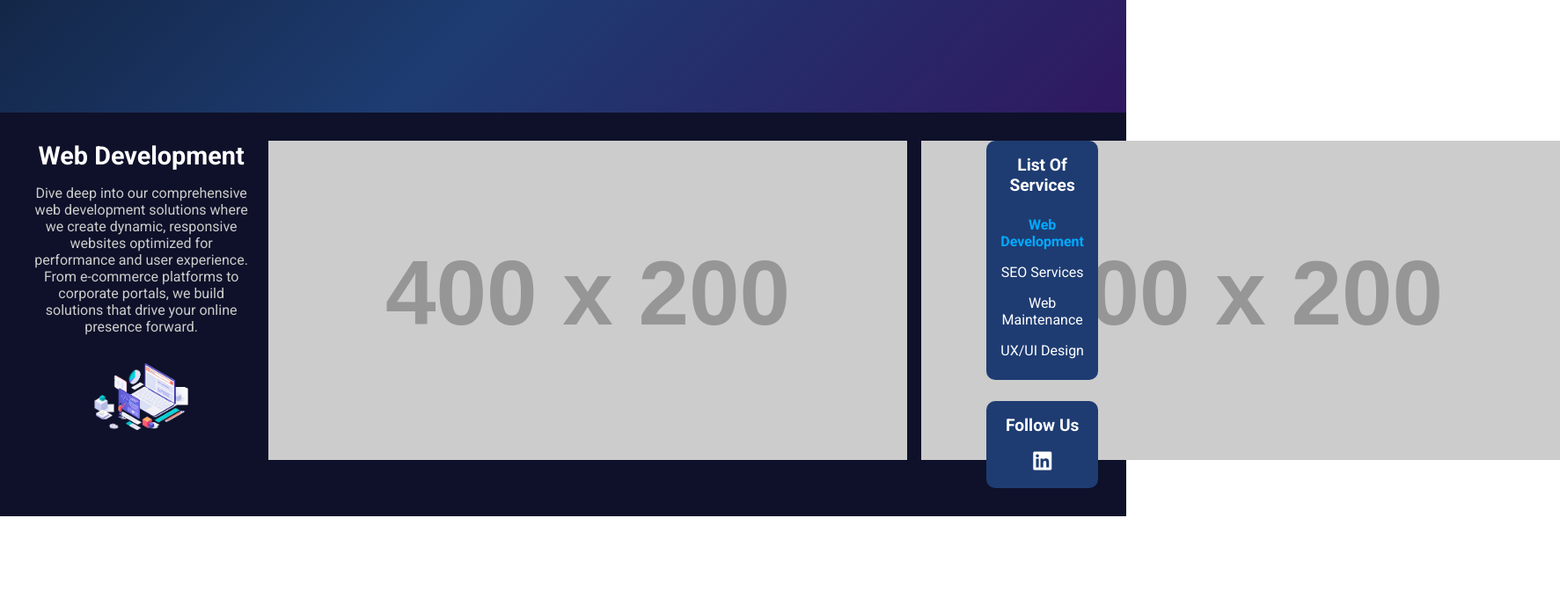
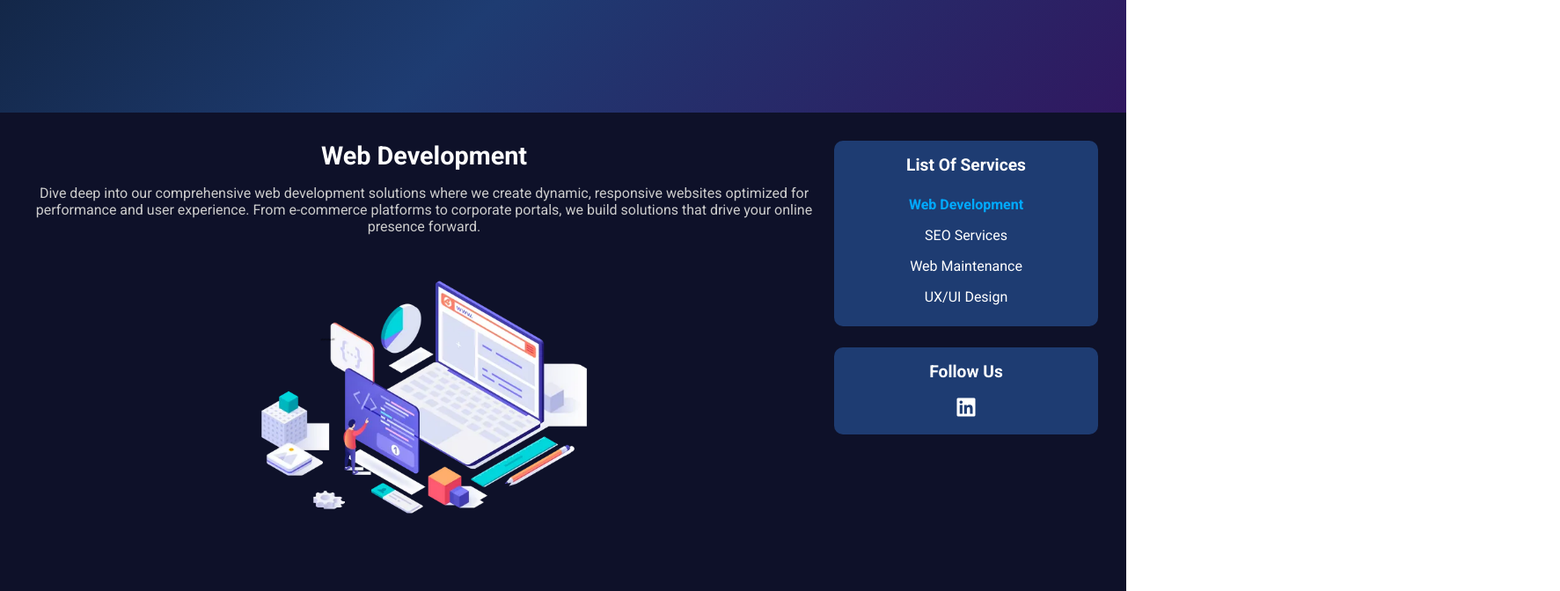
Before and after one commit to ejaz0/shirkat, a React (Create React App) app: page /service/1 in a window 1280 px wide. Shown: the part 272-944 px from the top of the page at 88% size, 1773 px wide, since content can reach past the window. Before the commit the page ends 859 px from the top, so only its background shows below. Built offline with nearby package versions, Linux system fonts and the light colour scheme; a small style sheet from the web is missing.

Commit message:
Final push

```diff
--- a/src/Components/PortfolioDetail.js
+++ b/src/Components/PortfolioDetail.js
@@ -1,6 +1,8 @@
 import React, { useState } from 'react';
 import { useParams, Link } from 'react-router-dom';
 import '../Styles/Css/PortfolioDetails.css'; // Ensure the path is correct
+
+// Import images
 import CWImage1 from '../Styles/Css/images/portfolio/ConnectWork/Homepage.png';
 import CWImage2 from '../Styles/Css/images/portfolio/ConnectWork/employeers.png';
 import CWImage3 from '../Styles/Css/images/portfolio/ConnectWork/Jobboard.png';
@@ -14,7 +16,7 @@ const PortfolioDetail = () => {
         1: {
             title: "Connectwork.se",
             description: "A dynamic platform connecting job seekers with employers. We created their logo and built an engaging website.",
-            details: "Detailed information about Connectwork.se project...",
+            details: "At Threesoft, we take pride in bringing ideas to life. We conceived ConnectWork from inception, starting with a simple Figma prototype and crafting its unique identity, including logo design and comprehensive web development. Our journey culminated in delivering ConnectWork—a dynamic platform where job seekers and employers seamlessly connect. ",
             images: [CWImage1, CWImage2, CWImage3, CWImage4]
         },
         // Add more portfolio items as needed
@@ -37,12 +39,10 @@ const PortfolioDetail = () => {
         );
     };
 
-    // Prepare main image and slideshow images
-    let mainImage;
+    // Prepare slideshow images
     let subImages;
 
     if (id === '1' && portfolio.images) {
-        mainImage = <img src={CWImage1} alt="Connectwork.se Homepage" className="portfolio-image" />;
         subImages = (
             <div className="portfolio-subcontent">
                 {portfolio.images.map((image, index) => (
@@ -61,15 +61,10 @@ const PortfolioDetail = () => {
             </div>
         );
     } else {
-        mainImage = <img src="https://via.placeholder.com/800x400" alt="Service" className="portfolio-image" />;
+        // Default placeholder or error handling if id doesn't match
         subImages = (
             <div className="portfolio-subcontent">
-                <div className="portfolio-subimage-wrapper">
-                    <img src="https://via.placeholder.com/400x200" alt="Subcontent 1" className="portfolio-subimage" />
-                </div>
-                <div className="portfolio-subimage-wrapper">
-                    <img src="https://via.placeholder.com/400x200" alt="Subcontent 2" className="portfolio-subimage" />
-                </div>
+                <p>No images found for this project.</p>
             </div>
         );
     }
@@ -86,7 +81,9 @@ const PortfolioDetail = () => {
             </div>
             <div className="portfolio-content">
                 <div className="portfolio-main">
-                    {mainImage}
+                    <h2>Project Details</h2>
+                    <p>{portfolio.details}</p>
+                    {subImages}
                     <div className="portfolio-controls">
                         <button onClick={handlePrev} className="control-btn prev-btn">
                             Prev
@@ -95,9 +92,6 @@ const PortfolioDetail = () => {
                             Next
                         </button>
                     </div>
-                    <h2>Project Details</h2>
-                    <p>{portfolio.details}</p>
-                    {subImages}
                 </div>
                 <aside className="portfolio-sidebar">
                     <div className="portfolio-list">
@@ -113,9 +107,9 @@ const PortfolioDetail = () => {
                     <div className="portfolio-follow">
                         <h3>Follow Us</h3>
                         <div className="social-icons">
-                        <a href="https://www.linkedin.com/company/threesoft/" target="_blank" rel="noopener noreferrer">
-                             <i className="fab fa-linkedin"></i>
-                        </a>
+                            <a href="https://www.linkedin.com/company/threesoft/" target="_blank" rel="noopener noreferrer">
+                                <i className="fab fa-linkedin"></i>
+                            </a>
                         </div>
                     </div>
                 </aside>
--- a/src/Components/ServiceDetail.js
+++ b/src/Components/ServiceDetail.js
@@ -14,10 +14,6 @@ const ServiceDetail = () => {
             description: "High-quality web development services using modern technologies. We specialize in creating responsive and scalable web applications tailored to your business needs.",
             details: `
                 Dive deep into our comprehensive web development solutions where we create dynamic, responsive websites optimized for performance and user experience. From e-commerce platforms to corporate portals, we build solutions that drive your online presence forward.`,
-            subcontentImages: [
-                { id: 1, image: "https://via.placeholder.com/400x200?text=Web%20Development%20Subcontent%201", alt: "Web Development Subcontent 1" },
-                { id: 2, image: "https://via.placeholder.com/400x200?text=Web%20Development%20Subcontent%202", alt: "Web Development Subcontent 2" }
-            ],
             mainImage: WebdevImage
         },
         2: {
@@ -25,10 +21,6 @@ const ServiceDetail = () => {
             description: "Effective SEO strategies to improve your website's search engine rankings. We optimize your content, keywords, and meta tags to enhance visibility and attract more organic traffic.",
             details: `
                 Explore our SEO services that include keyword research, on-page and off-page optimization, and SEO audits. We focus on increasing your site's authority, enhancing user engagement, and maximizing conversions through strategic SEO practices.`,
-            subcontentImages: [
-                { id: 1, image: "https://via.placeholder.com/400x200?text=SEO%20Services%20Subcontent%201", alt: "SEO Services Subcontent 1" },
-                { id: 2, image: "https://via.placeholder.com/400x200?text=SEO%20Services%20Subcontent%202", alt: "SEO Services Subcontent 2" }
-            ],
             mainImage: SeoImage
         },
         3: {
@@ -36,10 +28,6 @@ const ServiceDetail = () => {
             description: "Ensure your website runs smoothly and efficiently with our comprehensive web maintenance services. We provide regular updates, security patches, and performance optimizations.",
             details: `
                 Learn more about our proactive maintenance approach, including security patches, performance optimization, and content updates. We provide peace of mind by keeping your website secure, up-to-date, and running efficiently.`,
-            subcontentImages: [
-                { id: 1, image: "https://via.placeholder.com/400x200?text=Web%20Maintenance%20Subcontent%201", alt: "Web Maintenance Subcontent 1" },
-                { id: 2, image: "https://via.placeholder.com/400x200?text=Web%20Maintenance%20Subcontent%202", alt: "Web Maintenance Subcontent 2" }
-            ],
             mainImage: MaintenanceImage
         },
         4: {
@@ -47,10 +35,6 @@ const ServiceDetail = () => {
             description: "Create intuitive and engaging user experiences with our expert UX/UI design services. We focus on usability, accessibility, and visual appeal to enhance user satisfaction and conversion rates.",
             details: `
                 Discover our design process, from user research and wireframing to prototyping and testing. We focus on enhancing user satisfaction by improving usability and accessibility, ultimately driving higher engagement and retention rates.`,
-            subcontentImages: [
-                { id: 1, image: "https://via.placeholder.com/400x200?text=UX%20UI%20Design%20Subcontent%201", alt: "UX/UI Design Subcontent 1" },
-                { id: 2, image: "https://via.placeholder.com/400x200?text=UX%20UI%20Design%20Subcontent%202", alt: "UX/UI Design Subcontent 2" }
-            ],
             mainImage: UXImage
         }
     };
@@ -75,13 +59,7 @@ const ServiceDetail = () => {
                 <div className="service-main">
                     <h2>{service.title}</h2>
                     <p>{service.details}</p>
-                    <img src={service.mainImage} alt={service.title} className="service-image" />
-                </div>
-                <div className="service-subcontent">
-                    {/* Display subcontent images */}
-                    {service.subcontentImages.map((subcontent) => (
-                        <img key={subcontent.id} src={subcontent.image} alt={subcontent.alt} className="service-subimage" />
-                    ))}
+                    {service.mainImage && <img src={service.mainImage} alt={service.title} className="service-image" />}
                 </div>
                 <aside className="service-sidebar">
                     <div className="service-list">
```
